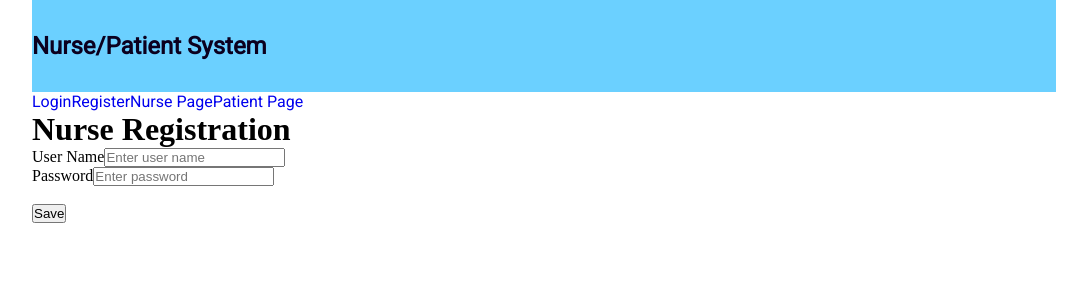
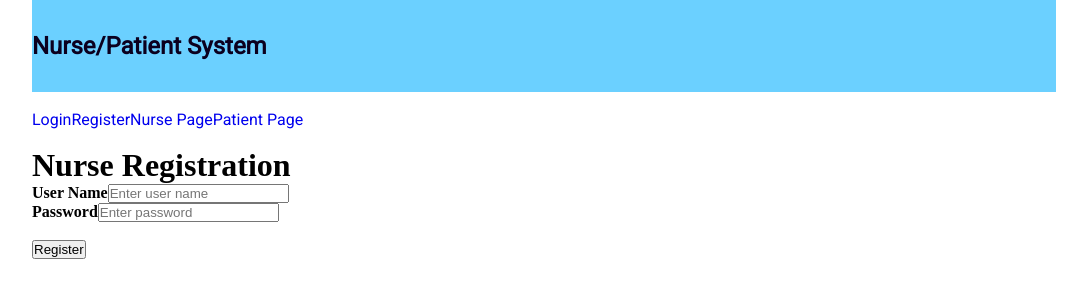
Before and after one commit to ErykushBadu/COMP308-Group2, a React (Vite) app in the folder client/: page /register in a window 1280 px wide. Shown: the top 300 px of the page, without its empty margins (96-1183 px from the left). Built offline with nearby package versions, Linux system fonts and the light colour scheme.

Commit message:
More misc changes
Pushing now, just did this so its easier to do CSS later

```diff
--- a/client/src/App.jsx
+++ b/client/src/App.jsx
@@ -25,6 +25,9 @@ function App() {
               </div>
           </nav>
         </header>
+
+          <br></br>
+
           <Navbar.Collapse id="basic-navbar-nav">
             <Nav className="mr-auto">
               <Nav.Link as={Link} to="/login">
@@ -44,6 +47,8 @@ function App() {
         </Container>
       </Navbar>
 
+      <br></br>
+
       <div>
         <Routes>
           <Route index element={<Login />} />
--- a/client/src/Login.jsx
+++ b/client/src/Login.jsx
@@ -29,13 +29,17 @@ function Login() {
       <Row>
         <Col>
 
+        <div className="d-flex justify-content-center align-items-center bg-secondary vh-100">
+            <div className="bg-white p-4 roundedw-25">
               <h1>Nurse Login</h1>
 
-          <Form className="form">
+              <form>
 
-            <Form.Group size="lg">
-              <Form.Label>User Name</Form.Label>
-              <Form.Control
+                <div className="mb-3">
+                  <label htmlFor="username">
+                        <strong>User Name</strong>
+                    </label>
+                    <input
                       type="text"
                       name="username"
                       id="username"
@@ -43,30 +47,31 @@ function Login() {
                       className="form-control rounded-0"
                       onChange={(e) => setUsername(e.target.value)}
                     />
+                </div>
 
-            </Form.Group>
-            <Form.Group size="lg">
-              <Form.Label>Password:</Form.Label>
-              <Form.Control
+                <div className="mb-3">
+                  <label htmlFor="password">
+                        <strong>Password</strong>
+                    </label>
+                    <input
                       type="password"
                       name="password"
                       id="password"
                       placeholder="Enter password"
                       onChange={(e) => setPassword(e.target.value)}
                     />
-            </Form.Group>
+                </div>
 
                   <br />
-            <Button
-              size="sm"
-              variant="success"
-              type="button"
-              onClick={authenticateUser}
-            >
+                  <button type="button" className="btn btn-success w-100 rounded-0" onClick={authenticateUser}>
                     Login
-            </Button>
+                  </button>
 
-          </Form>
+                </form>
+
+            </div>
+          </div>
+
 
         </Col>
       </Row>
--- a/client/src/Register.jsx
+++ b/client/src/Register.jsx
@@ -40,17 +40,17 @@ function Register() {
 
   return (
     <Container>
-      <div className="home">
-        {showLoading && (
-          <Spinner animation="border" role="status">
-            <span className="sr-only">Loading...</span>
-          </Spinner>
-        )}
-        <Form className="form" onSubmit={saveUser}>
+      <div className="d-flex justify-content-center align-items-center bg-secondary vh-100">
+        <div className="bg-white p-4 roundedw-25">
           <h1>Nurse Registration</h1>
-          <Form.Group>
-            <Form.Label>User Name</Form.Label>
-            <Form.Control
+
+          <form className="form" onSubmit={saveUser}>
+
+          <div className="mb-3">
+            <label htmlFor="username">
+                <strong>User Name</strong>
+            </label>
+              <input
                 type="text"
                 name="username"
                 id="username"
@@ -58,10 +58,13 @@ function Register() {
                 value={user.username}
                 onChange={onChange}
               />
-          </Form.Group>
-          <Form.Group>
-            <Form.Label>Password</Form.Label>
-            <Form.Control
+          </div>
+
+          <div className="mb-3">
+            <label htmlFor="password">
+                <strong>Password</strong>
+            </label>
+              <input
                 type="password"
                 name="password"
                 id="password"
@@ -69,13 +72,17 @@ function Register() {
                 value={user.password}
                 onChange={onChange}
               />
-          </Form.Group>
+          </div>
 
-          <br />
-          <Button size="sm" variant="success" type="submit">
-            Save
-          </Button>
-        </Form>
+            <br></br>
+
+            <button type="submit" className="btn btn-success w-100 rounded-0">
+              Register
+            </button>
+
+          </form>
+
+        </div>
       </div>
     </Container>
   );
```
Lines whose indentation alone changed are shown as unchanged.
